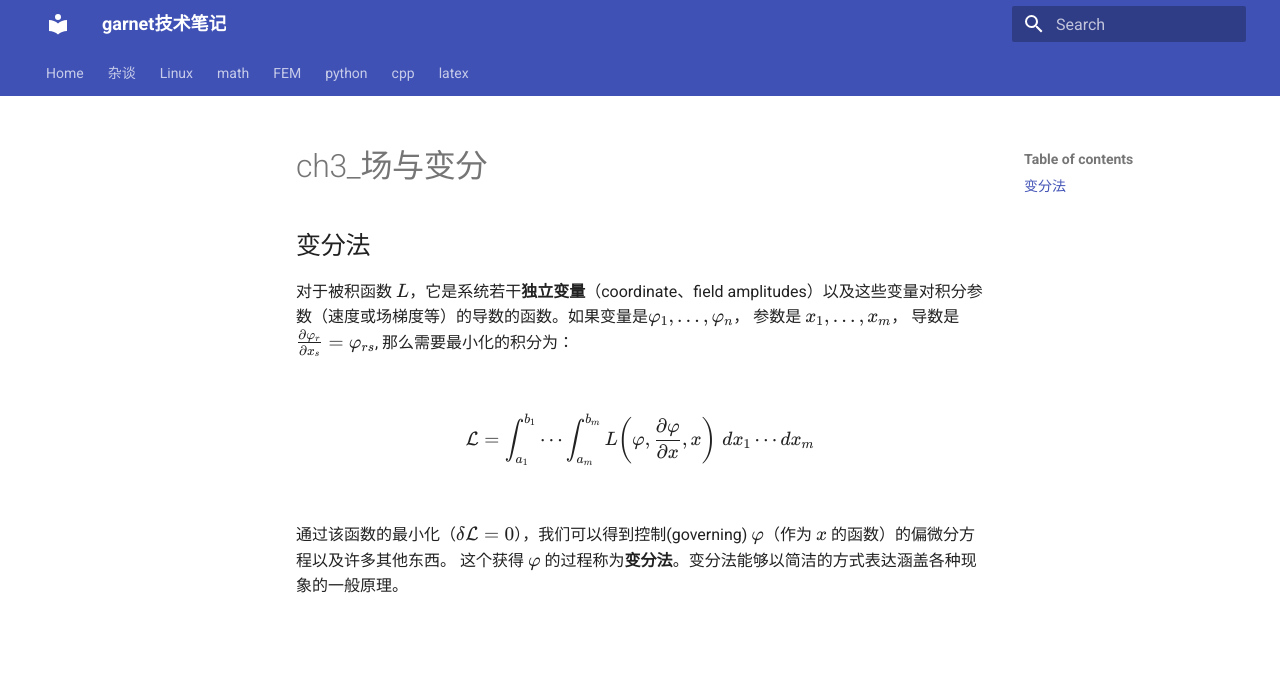
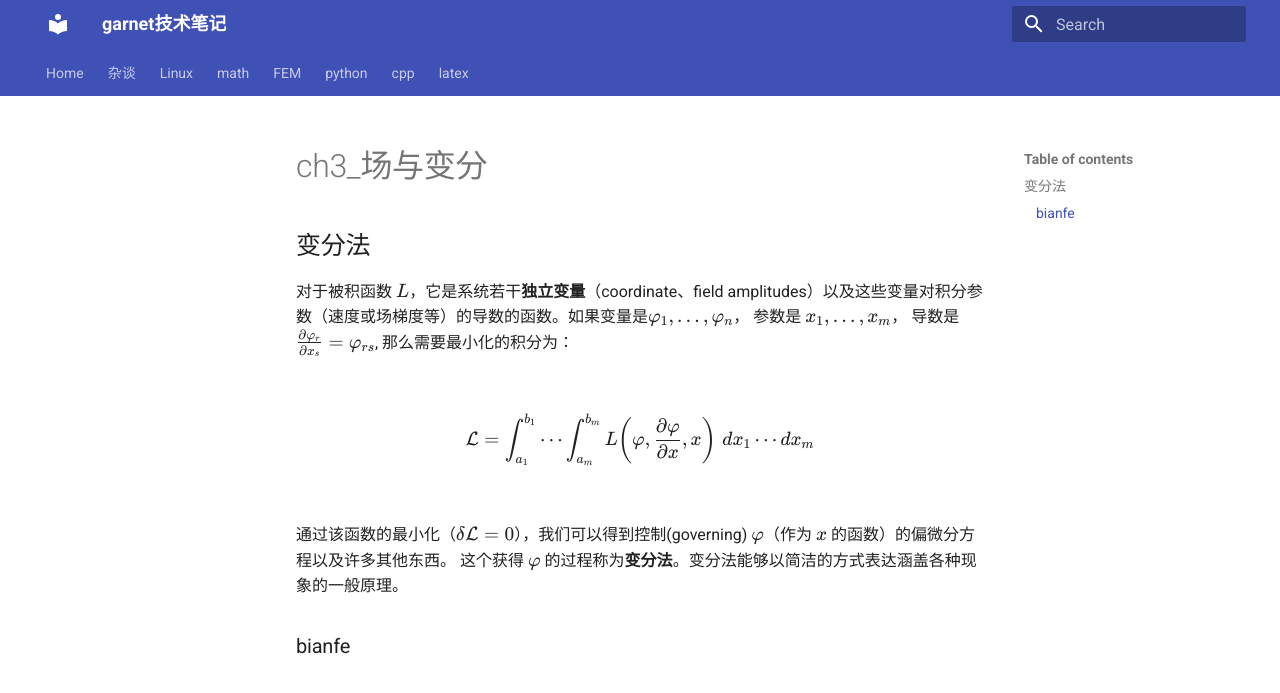
Before and after one commit to ymma98/technotes, an MkDocs documentation site: the page built from docs/math/数学物理方法/ch3_场与变分.md, in a window 1280 px wide. Shown: the top 693 px of the page. Built offline with MkDocs 1.6.1 and Material for MkDocs 9.7.7, drawn with Linux system fonts in a browser that asks for light colours.

Commit message:
docs/math/数学物理方法/ch3_场与变分.md updated from https://stackedit.cn/

```diff
--- a/docs/math/数学物理方法/ch3_场与变分.md
+++ b/docs/math/数学物理方法/ch3_场与变分.md
@@ -13,8 +13,8 @@ $$
 
 通过该函数的最小化（$\delta \mathcal{L} = 0$），我们可以得到控制(governing) $\varphi$（作为 $x$ 的函数）的偏微分方程以及许多其他东西。 这个获得 $\varphi$ 的过程称为**变分法**。变分法能够以简洁的方式表达涵盖各种现象的一般原理。
 
-
+### bianfe
 
 <!--stackedit_data:
-eyJoaXN0b3J5IjpbODA5OTk2M119
+eyJoaXN0b3J5IjpbLTM3OTE3MDQ4NV19
 -->
```
